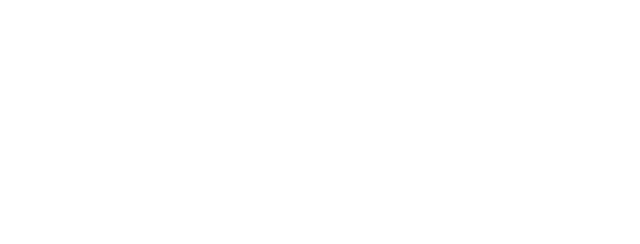
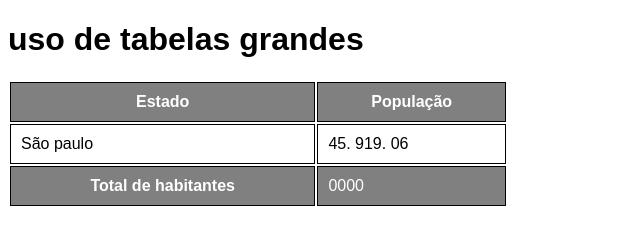
Before and after one commit to marcos-santos-almeida/html5-css3, a plain HTML site: page exercicios/ex023/tabela002.html in a window 1280 px wide. Shown: the whole page, without its empty margins (0-640 px from the left). Drawn offline with Linux system fonts and the light colour scheme.

Commit message:
adicionando tabela003

```diff
--- a/exercicios/ex023/tabela002.html
+++ b/exercicios/ex023/tabela002.html
@@ -1,11 +1,61 @@
 <!DOCTYPE html>
-<html lang="en">
+<html lang="pt-br">
 <head>
     <meta charset="UTF-8">
     <meta name="viewport" content="width=device-width, initial-scale=1.0">
-    <title>Document</title>
+    <title>tabelas</title>
+    <style>
+        body {
+            font-family: Arial, Helvetica, sans-serif;
+        }
+
+        table {
+            width: 500px;
+        }
+
+        td, th {
+            border: 1px solid black;
+            padding: 10px;
+        }
+
+        thead, tfoot {
+            background-color: grey;
+            color: white;
+        }
+    </style>
 </head>
 <body>
+    <h1>uso de tabelas grandes</h1>
+    <!--
+        ANATOMIA DE TABELAS GRANDES
+        TABLE
+           THEAD
+              TR, TD, TH
+           TBODY
+              TR, TD, TH
+           TFOOT
+              TR, TD, TH
+    -->
 
+    <table>
+        <thead>
+            <tr>
+                <th>Estado</th>
+                <th>População</th>
+            </tr>
+        </thead>
+        <tbody>
+            <tr>
+                <td>São paulo</td>
+                <td>45. 919. 06</td>
+            </tr>
+        </tbody>
+        <tfoot>
+            <tr>
+                <th>Total de habitantes</th>
+                <td>0000</td>
+            </tr>
+        </tfoot>
+    </table>
 </body>
 </html>
```
Also changed, not shown: exercicios/ex023/tabela003.html (added, +48 -0 lines).
